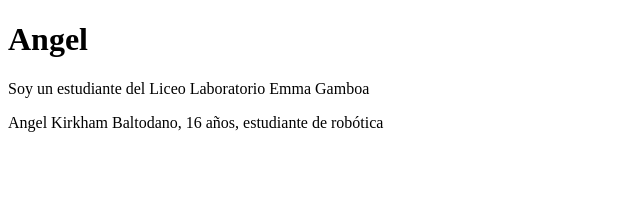
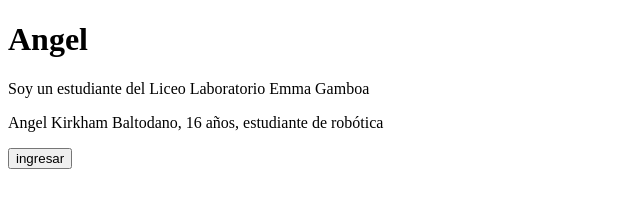
Before and after one commit to angelcr2010/angelcr, a plain HTML site: page index.html in a window 1280 px wide. Shown: the whole page, without its empty margins (0-640 px from the left). Drawn offline with Linux system fonts and the light colour scheme.

Commit message:
Update index.html

```diff
--- a/index.html
+++ b/index.html
@@ -8,6 +8,7 @@
 <h1>Angel</h1>
 <p>Soy un estudiante del Liceo Laboratorio Emma Gamboa</p>
 <p>Angel Kirkham Baltodano, 16 años, estudiante de robótica</p>
+<button>ingresar</button>
 
 </body>
 </html>
```
